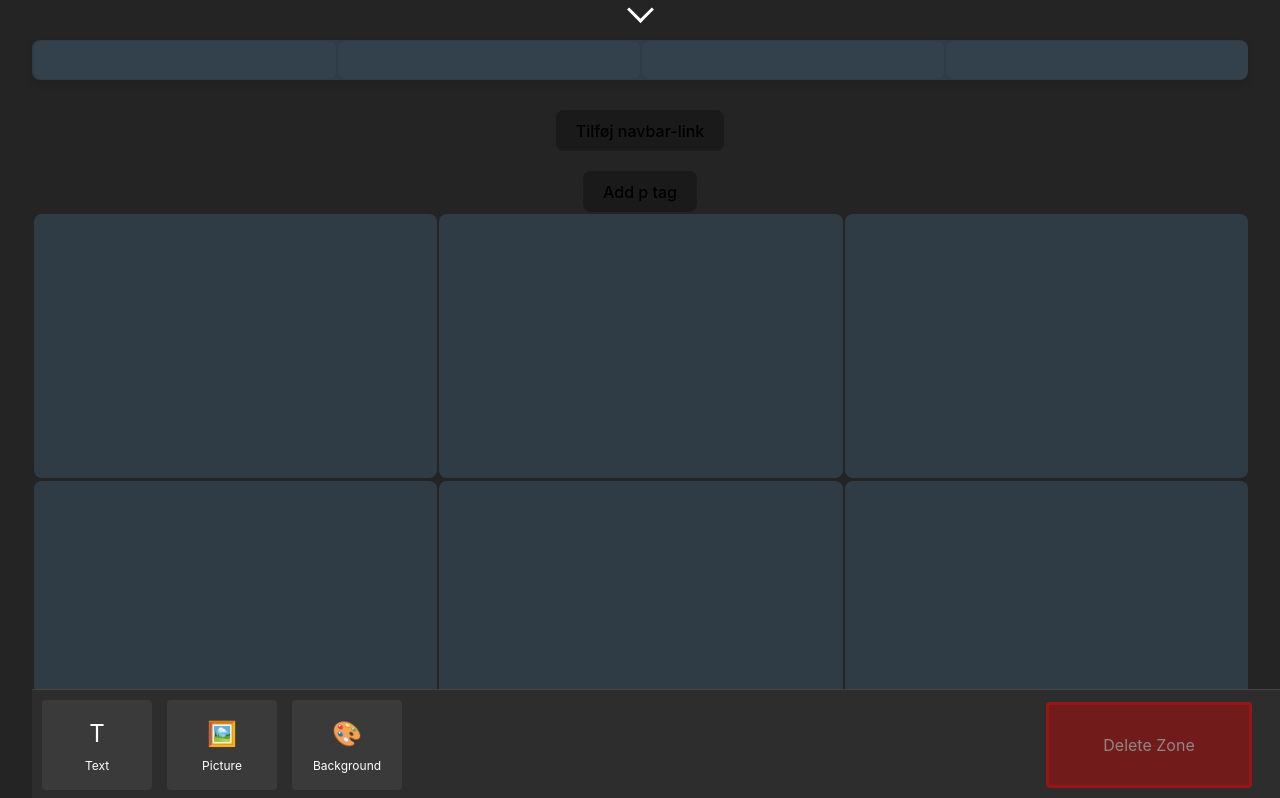
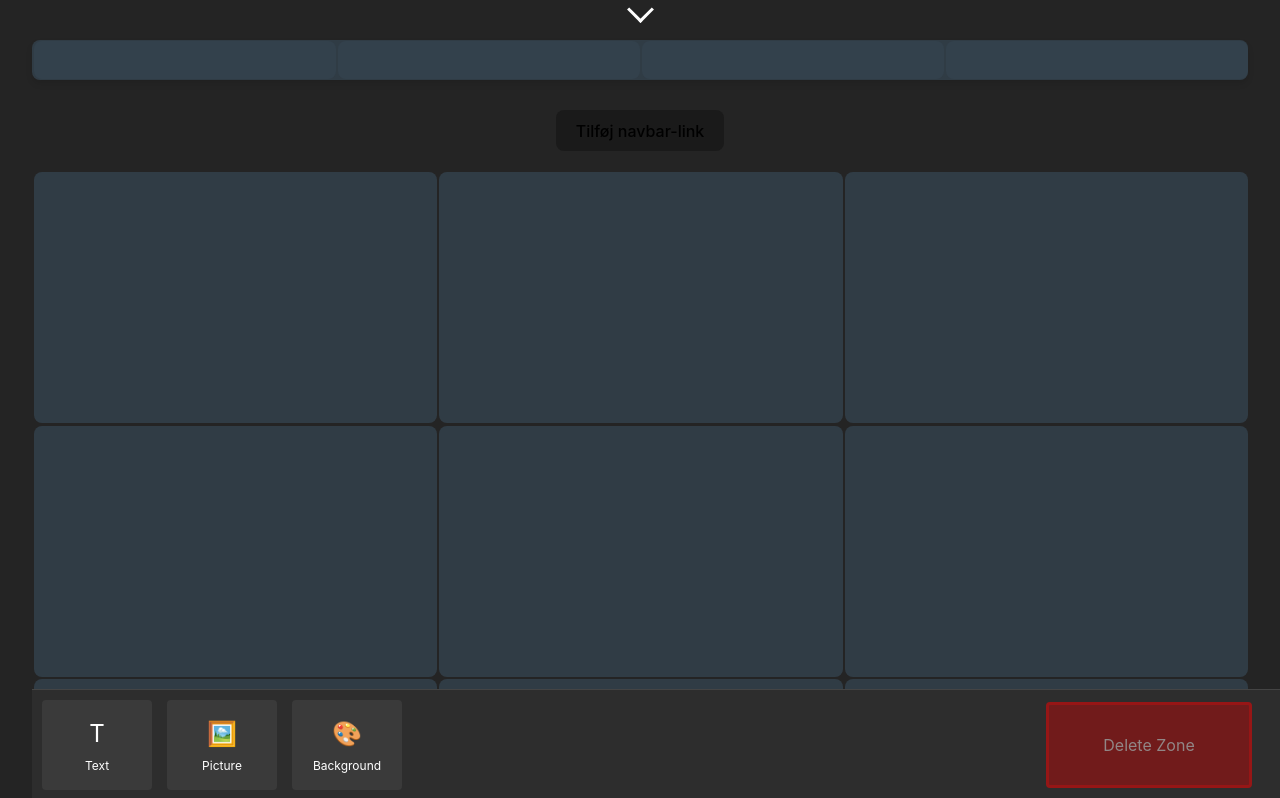
Before and after one commit to De-4-Data-Amigos/Portfolio-template-creator, a React (Vite) app in the folder Frontend/: page /editor in a window 1280 px wide. Shown: the top 798 px of the page. Built offline with nearby package versions, Linux system fonts and the light colour scheme.

Commit message:
fixed issue, and some other losely related issues

```diff
--- a/Frontend/src/components/Toolbar.jsx
+++ b/Frontend/src/components/Toolbar.jsx
@@ -8,7 +8,7 @@ const Toolbar = ({addComponent, children }) => {
 
   function addText() {
     let gridName = "body";
-    addComponent(<EditableTextInputField text="Test input if save"/>);
+    addComponent(<EditableTextInputField text="Test input if save"/>, gridName);
   }
 
   return (
--- a/Frontend/src/pages/Editorpage.jsx
+++ b/Frontend/src/pages/Editorpage.jsx
@@ -4,7 +4,6 @@ import GridDeleteZone from "../components/GridDeleteZone";
 import NavbarContainer from "../components/NavbarContainer";
 import Toolbar from "../components/Toolbar";
 import "../assets/GridContainer.css";
-import EditableTextInputField from "../components/EditableTextInputField";
 
 function EditorPage() {
     const navbarColumns = 4;
@@ -41,7 +40,7 @@ function EditorPage() {
                     for (let j = 0; j < rows; j++) {
                         const position = `${i},${j}`;
                         if (!map.has(position) || !map.get(position)) {
-                            const newComp = cloneElement(comp, { "data-pos": position, key: `gridComponent-${position}` });
+                            const newComp = cloneElement(<div>{comp}</div>, { "data-pos": position, key: `gridComponent-${position}` });
                             map.set(position, newComp);
                             //setComponentAmount((prev) => prev + 1);
                             break addloop;
@@ -179,7 +178,6 @@ function EditorPage() {
                     <button onClick={handleAddLink}>Tilføj navbar-link</button>
                 </div>
                 <div style={{ marginTop: "20px", flex: 1 }}>
-                    <button onClick={() => addComponent(<p>test{Math.random()}</p>, "body")}>Add p tag</button>
                     <GridContainer columns={bodyColumns} rows={bodyRows} name={"body"} onUpdate={changePositionOfElementInBodyGrid}>
                         {Array.from(bodyGridChildren.values())}
                     </GridContainer>
```
